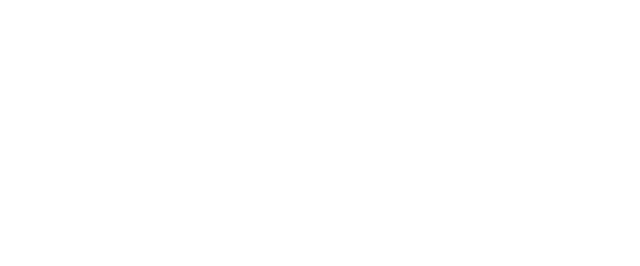
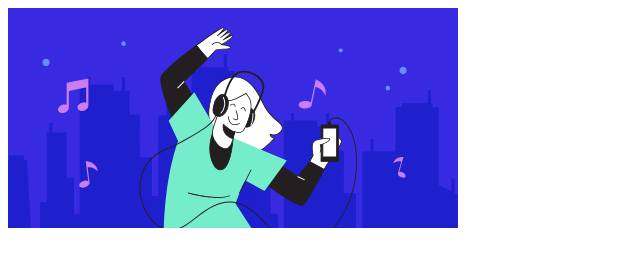
Before and after one commit to LucatoNine/Order_Summary, a plain HTML site: page index.html in a window 1280 px wide. Shown: the whole page, without its empty margins (0-640 px from the left). Drawn offline with Linux system fonts and the light colour scheme.

Commit message:
Adding styles.css + body index.html

```diff
--- a/index.html
+++ b/index.html
@@ -13,4 +13,10 @@
         .attribution a {color: hsl(228, 45%, 44%); }
     </style>
 </head>
+
+<body>
+    <header>
+        <img src="images/illustration-hero.svg" class="main_pic">
+    </header>
+</body>
 </html>
```
Also changed, not shown: styles.css (added).
